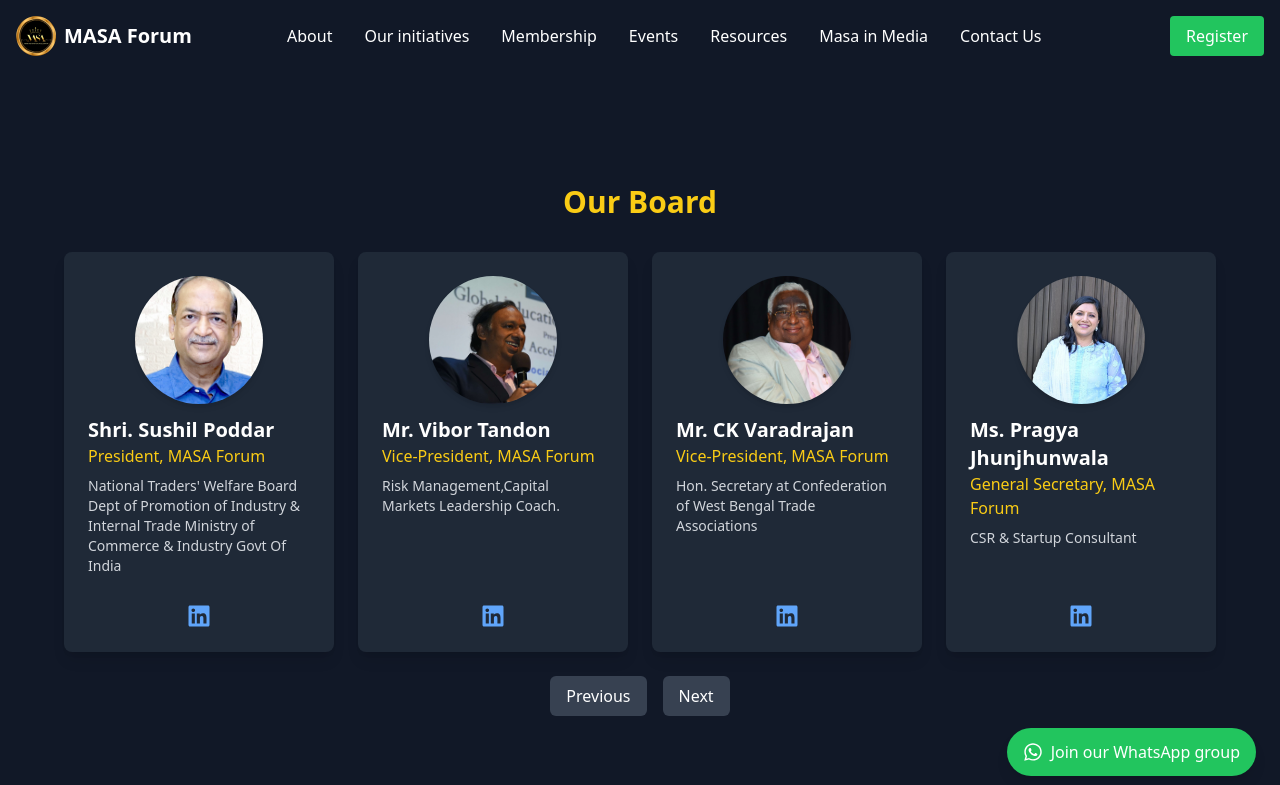
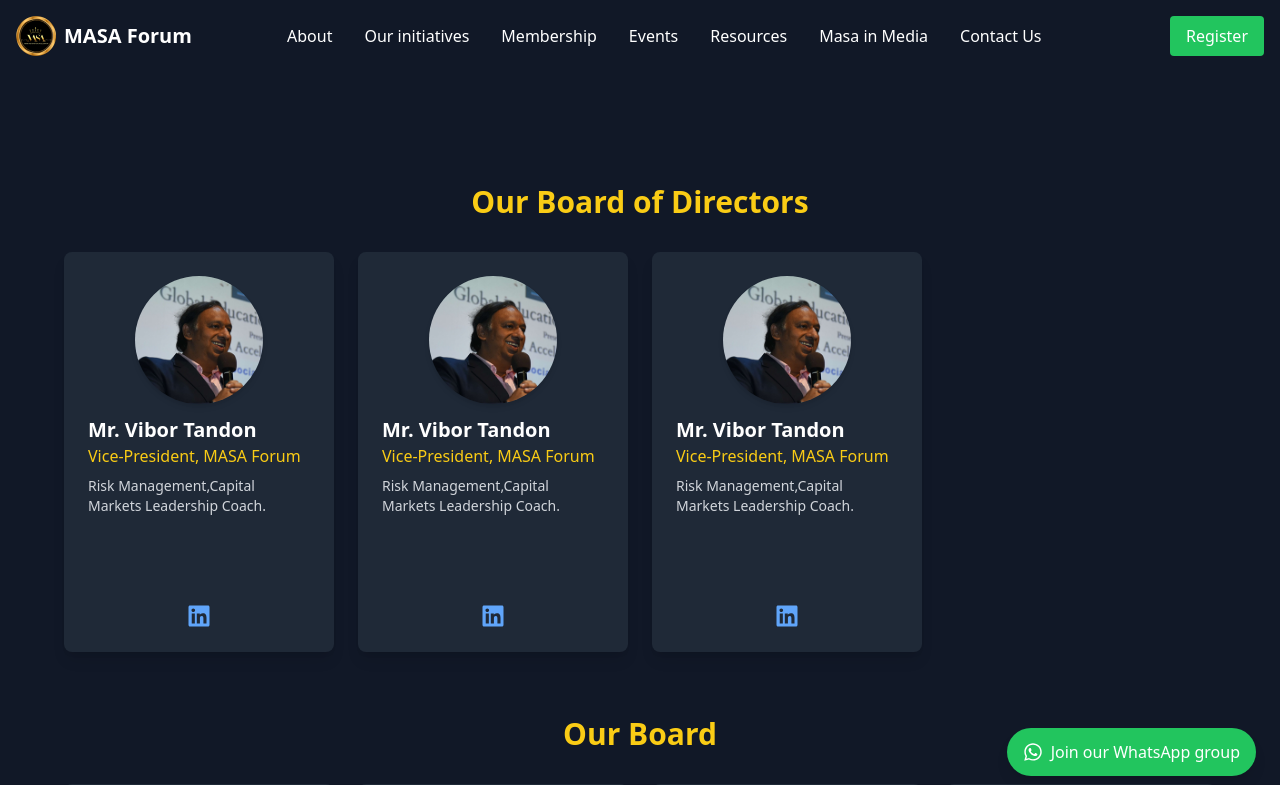
Before and after one commit to abhi-singh-tomar/masa-forum, a React (Create React App) app in the folder frontend/: page /team in a window 1280 px wide. Shown: the top 785 px of the page. Built offline with nearby package versions, Linux system fonts and the light colour scheme.

Commit message:
created our board

```diff
--- a/frontend/src/pages/OurTeam.jsx
+++ b/frontend/src/pages/OurTeam.jsx
@@ -53,7 +53,8 @@
     image: vt,
     linkedin: "https://www.linkedin.com/in/vibhor-tandon-3092661b/",
     bio: "Risk Management,Capital Markets Leadership Coach.",
-  },{
+  },
+  {
     name: "Mr. CK Varadrajan",
     role: "Vice-President, MASA Forum",
     image: ck,
@@ -232,6 +233,32 @@
   }
 ];
 
+const boardDirectors = [
+  // Your actual board members here
+  {
+    name: "Mr. Vibor Tandon",
+    role: "Vice-President, MASA Forum",
+    image: vt,
+    linkedin: "https://www.linkedin.com/in/vibhor-tandon-3092661b/",
+    bio: "Risk Management,Capital Markets Leadership Coach.",
+  },
+  {
+    name: "Mr. Vibor Tandon",
+    role: "Vice-President, MASA Forum",
+    image: vt,
+    linkedin: "https://www.linkedin.com/in/vibhor-tandon-3092661b/",
+    bio: "Risk Management,Capital Markets Leadership Coach.",
+  },
+  {
+    name: "Mr. Vibor Tandon",
+    role: "Vice-President, MASA Forum",
+    image: vt,
+    linkedin: "https://www.linkedin.com/in/vibhor-tandon-3092661b/",
+    bio: "Risk Management,Capital Markets Leadership Coach.",
+  },
+  // ...more members
+];
+
 const CarouselSection = ({ title, members }) => {
   const [currentIndex, setCurrentIndex] = useState(0);
   const itemsPerSlide = 4;
@@ -309,6 +336,10 @@
       <div className="min-h-screen flex flex-col items-center justify-center bg-gray-900 text-indigo-300 p-6 pt-16">
         <h1 className="text-4xl font-bold text-yellow-400 mb-12"></h1>
 
+
+        {/**  // board of directors carsoul */}
+        <CarouselSection title="Our Board of Directors" members={boardDirectors} />
+
         {/* Team Members Carousel */}
         <CarouselSection title="Our Board" members={teamMembers} />
 
--- a/frontend/src/pages/Register.jsx
+++ b/frontend/src/pages/Register.jsx
@@ -22,8 +22,8 @@
     const result = await registerUser(formData);
 
     if (result.success) {
-      alert("✅ Registration Successful! Redirecting to Login...");
-      navigate("/login");
+      alert("✅ Registration Successful! we will get back to you soon.");
+      // navigate("/login");
     } else {
       alert(`❌ Error: ${result.message}`);
     }
```
